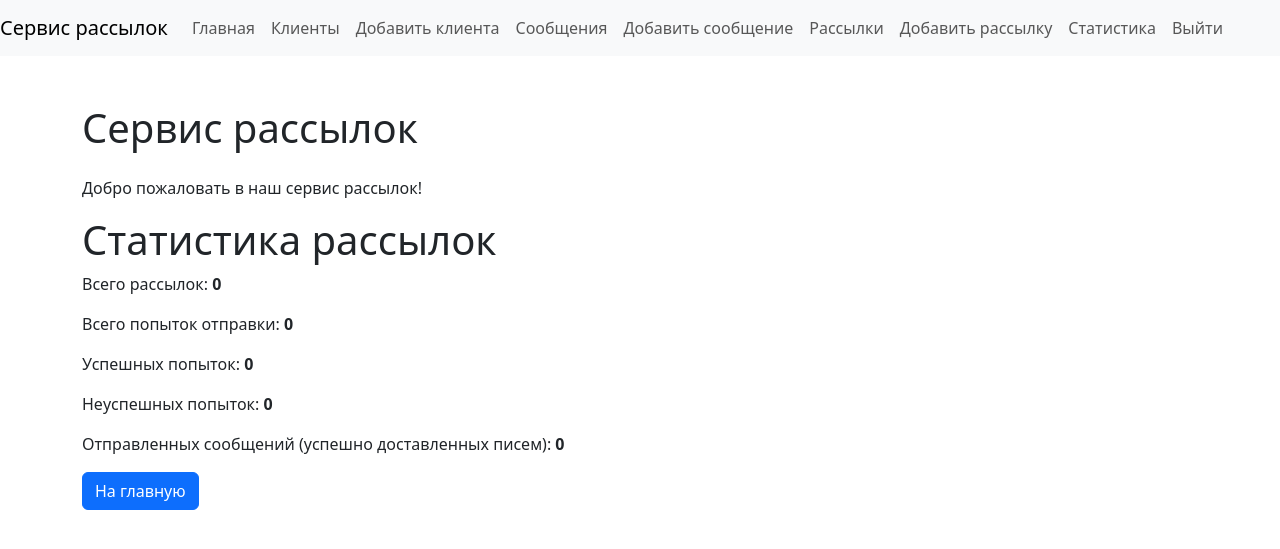
After one commit to aomakaomak/DjangoMailingCourseWork, a Django app: page /statistics/ in a window 1280 px wide. The commit adds this page. Shown: the top 549 px of the page. Run offline with Django 5.2, Linux system fonts and the light colour scheme; the visitor is signed in with stand-in values (Sample User, id 1); data that the repository does not hold is empty; some libraries are stand-ins or nearby versions.

Commit message:
добавлена статистика

```diff
--- a/mailing/templates/mailing/base.html
+++ b/mailing/templates/mailing/base.html
@@ -36,12 +36,18 @@
                     <a class="nav-link" href="{% url 'mailing:sendmail_create' %}">Добавить рассылку</a>
                 </li>
                 {% if user.is_authenticated %}
+
+                <li class="nav-item">
+                    <a class="nav-link" href="{% url 'mailing:statistics' %}">Статистика</a>
+                </li>
                 <li class="nav-item">
                     <form method="POST" action="{% url 'users:logout' %}" style="display: inline">
                         {% csrf_token %}
                         <button type="submit" class="btn btn-link nav-link">Выйти</button>
                     </form>
                 </li>
+
+
 
                 {% else %}
                 <li class="nav-item">
@@ -50,6 +56,8 @@
                 <li class="nav-item">
                     <a class="nav-link" href="{% url 'users:register' %}">Регистрация</a>
                 </li>
+
+
                 {% endif %}
 
 
--- /dev/null
+++ b/mailing/templates/mailing/statistics.html
@@ -0,0 +1,17 @@
+{% extends 'mailing/base.html' %}
+
+{% block title %}Статистика рассылок{% endblock %}
+
+{% block content %}
+{% include 'mailing/header.html' %}
+
+<h1>Статистика рассылок</h1>
+
+<p>Всего рассылок: <strong>{{ total_sendmails }}</strong></p>
+<p>Всего попыток отправки: <strong>{{ total_attempts }}</strong></p>
+<p>Успешных попыток: <strong>{{ success_attempts }}</strong></p>
+<p>Неуспешных попыток: <strong>{{ failed_attempts }}</strong></p>
+<p>Отправленных сообщений (успешно доставленных писем): <strong>{{ total_sent_messages }}</strong></p>
+
+<a href="{% url 'mailing:index' %}" class="btn btn-primary">На главную</a>
+{% endblock %}
--- a/mailing/urls.py
+++ b/mailing/urls.py
@@ -3,7 +3,7 @@ from django.urls import path
 from . import views
 from .views import HelloWorld
 
-from .views import ClientListView, ClientCreateView, ClientDetailView, ClientDeleteView, ClientUpdateView, MessageDeleteView, MessageUpdateView, MessageCreateView, MessageDetailView, MessageListView, SendMailDeleteView, SendMailDetailView, SendMailUpdateView, SendMailCreateView, SendMailListView, SendMailRunNowView, IndexView
+from .views import ClientListView, ClientCreateView, ClientDetailView, ClientDeleteView, ClientUpdateView, MessageDeleteView, MessageUpdateView, MessageCreateView, MessageDetailView, MessageListView, SendMailDeleteView, SendMailDetailView, SendMailUpdateView, SendMailCreateView, SendMailListView, SendMailRunNowView, IndexView, StatisticsView
 
 app_name = 'mailing'
 
@@ -29,5 +29,6 @@ urlpatterns = [
 
     path('sendmails/run_now/<int:pk>/', SendMailRunNowView.as_view(), name='sendmail_run_now'),
 
-    path('index/', IndexView.as_view(), name='index')
+    path('index/', IndexView.as_view(), name='index'),
+    path('statistics/', StatisticsView.as_view(), name='statistics'),
 ]
--- a/mailing/views.py
+++ b/mailing/views.py
@@ -191,3 +191,27 @@ class IndexView(TemplateView):
         ).distinct().count()
 
         return context
+
+
+class StatisticsView(LoginRequiredMixin, TemplateView):
+    template_name = 'mailing/statistics.html'
+
+    def get_context_data(self, **kwargs):
+        context = super().get_context_data(**kwargs)
+
+        total_sendmails = SendMail.objects.count()
+
+        attempts_qs = MailingAttempt.objects.all()
+        total_attempts = attempts_qs.count()
+        success_attempts = attempts_qs.filter(status=MailingAttempt.SUCCESS).count()
+        failed_attempts = attempts_qs.filter(status=MailingAttempt.FAILED).count()
+
+        total_sent_messages = success_attempts
+
+        context['total_sendmails'] = total_sendmails
+        context['total_attempts'] = total_attempts
+        context['success_attempts'] = success_attempts
+        context['failed_attempts'] = failed_attempts
+        context['total_sent_messages'] = total_sent_messages
+
+        return context
```
